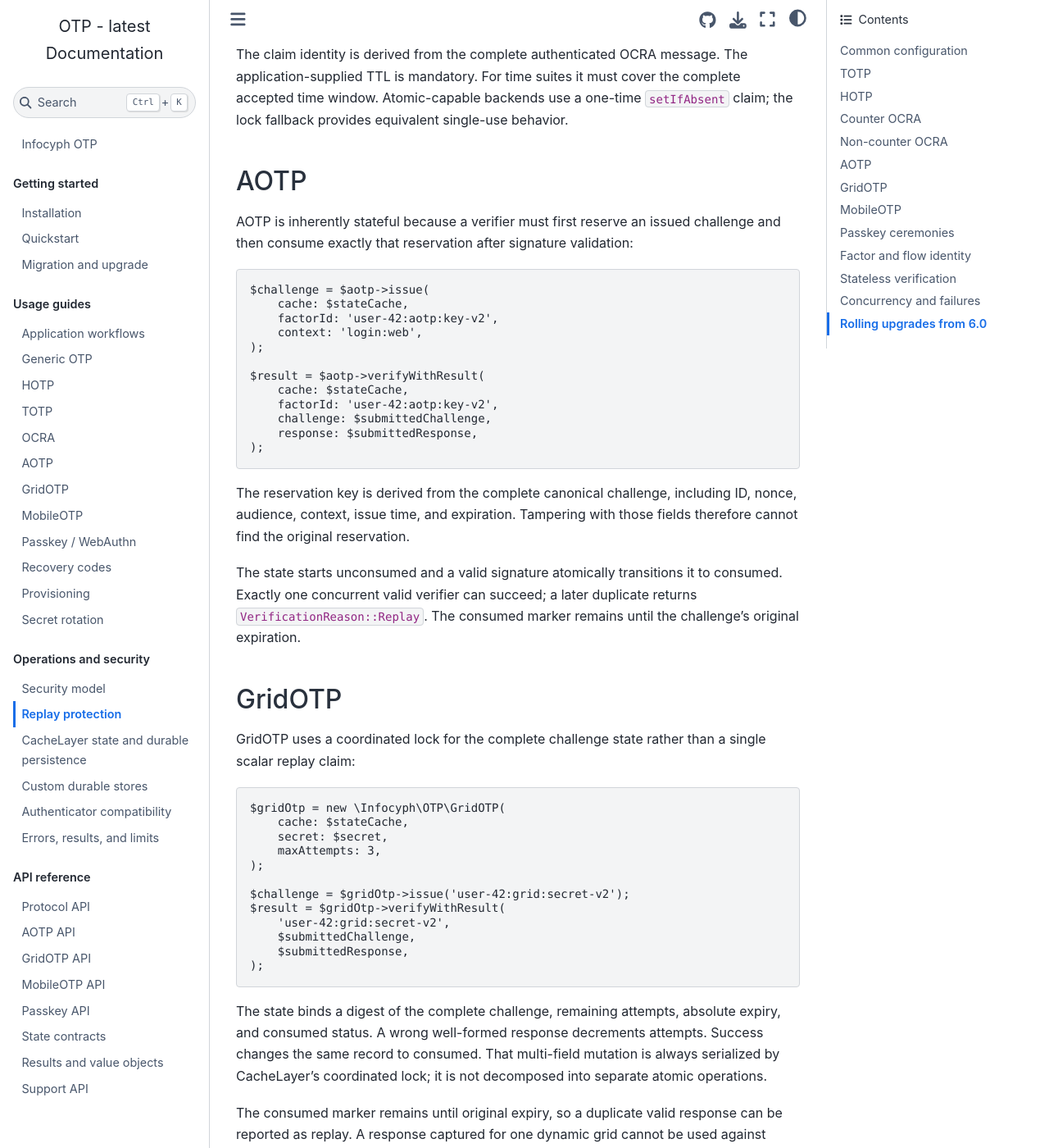
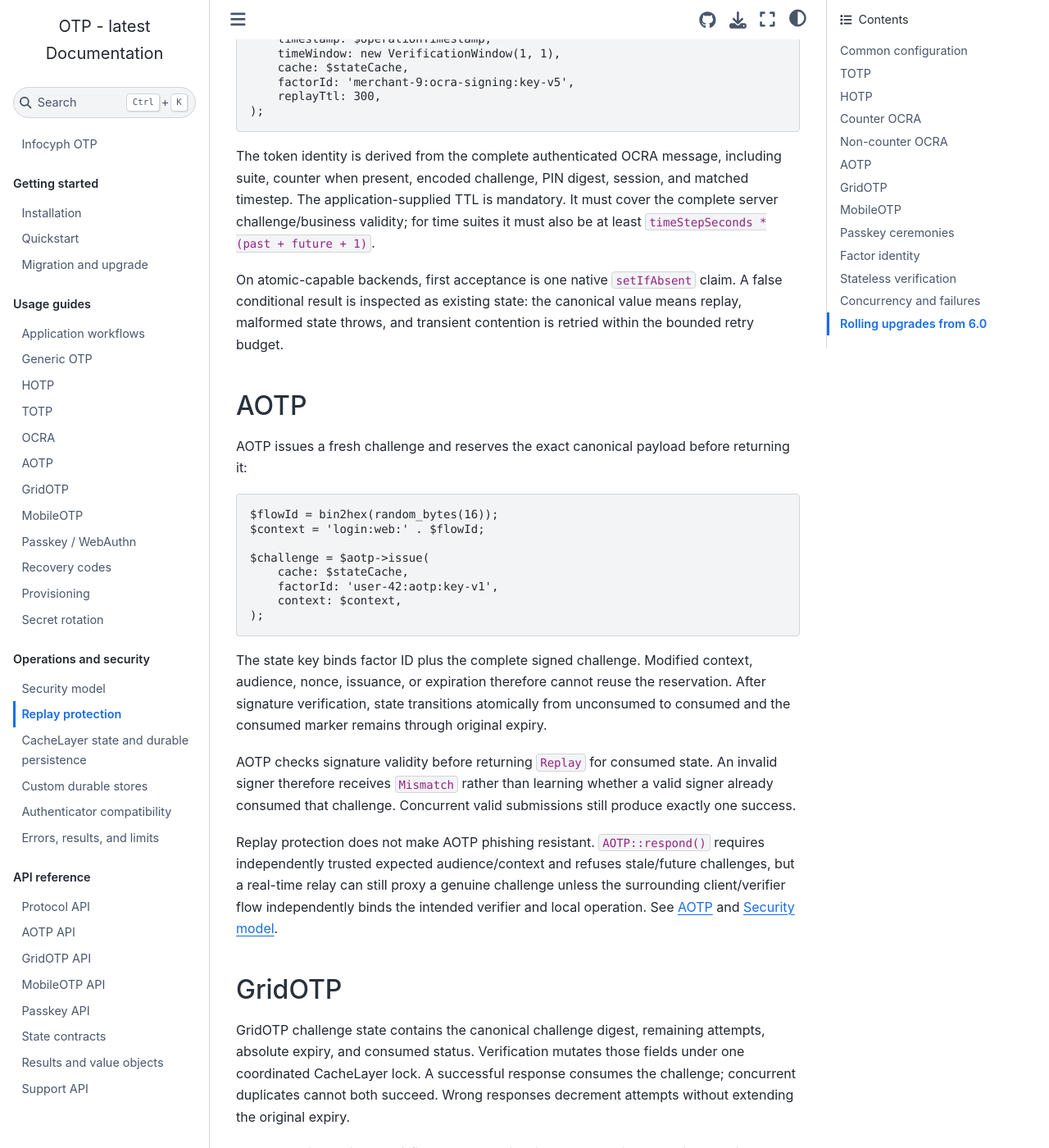
Before and after one commit to infocyph/OTP, a Sphinx documentation site: the page built from docs/guides/replay-protection.rst, in a window 1280 px wide and 1400 px high, scrolled down 2392 px. Shown: the whole window at 82% size. Built offline with Sphinx 7.4.7 and the Sphinx Book theme 1.1.4, drawn with Linux system fonts in a browser that asks for light colours; some of the changed text lies outside the part shown.

Commit message:
document hardened AOTP replay semantics

```diff
--- a/docs/guides/replay-protection.rst
+++ b/docs/guides/replay-protection.rst
@@ -1,39 +1,39 @@
 Replay protection
 =================
 
-A mathematically or cryptographically valid credential can still be unsafe if it
-is accepted twice. OTP 6.1 uses CacheLayer 3.3 for package-owned one-time and
-monotonic authentication state.
+A mathematically valid OTP or authentication proof can still be unsafe if
+accepted twice. Calculation-only helpers remain available where interoperability
+or enrollment checks need stateless behavior, while detailed verification paths
+can use CacheLayer for atomic acceptance state.
 
 Common configuration
 --------------------
 
-For replay-aware HOTP/TOTP/OCRA/MobileOTP calls, pass both values or neither:
+Replay-aware HOTP/TOTP/OCRA/MobileOTP use both of these values or neither:
 
 * an integrity-protected, fail-closed, authoritative CacheLayer
   ``AuthenticationStateCacheInterface``; and
-* a 1–190 byte generation-specific ``factorId``.
+* a 1–190 byte, generation-specific ``factorId``.
 
-Supplying only part of that pair throws ``InvalidArgumentException``. AOTP also
-uses a generation-specific factor ID, but its cache is passed directly to
-``issue()``/``verify*()``. GridOTP owns the cache in its constructor and takes a
-factor ID when issuing/verifying. Passkey owns the cache in its constructor and
-uses a flow-specific ``binding`` plus random ceremony ID rather than a durable
-factor ID for ceremony state.
+AOTP always requires the CacheLayer state cache and factor ID because issuance
+itself reserves a one-time challenge. GridOTP always requires CacheLayer because
+its challenge/attempt/replay record is package-owned state. Passkey always uses
+CacheLayer for short-lived registration/authentication ceremony state.
 
+Supplying only part of an optional replay pair throws ``InvalidArgumentException``.
 Unsafe cache policies and backend failures throw and must produce a temporary
 authentication failure.
 
-OTP 6.1 requires CacheLayer 3.3 or newer. Scalar replay transitions prefer the
+OTP 6.1 requires CacheLayer 3.3 or newer. Scalar replay transitions use the
 native ``AtomicCacheProviderInterface`` capability when the configured backend
 exposes it. Backends without atomics remain supported when they provide a
 coordinated authentication-state lock. Native atomic failures never fall back to
-locks after the atomic path has been selected.
+locks after an operation has been selected.
 
 ``GenericOtp``, ``GridOTP``, and ``Passkey`` are intentionally lock-based because
-their multi-field state must transition as one serializable unit.
+their multi-field state transitions must remain serializable.
 
-See :doc:`storage` for complete backend requirements.
+See :doc:`storage` for complete Redis, PDO, and local-development setup.
 
 TOTP
 ----
@@ -56,7 +56,7 @@ equal or older steps are replay even if not individually submitted.
 
 With an atomic-capable backend the transition is a bounded
 read/``setIfAbsent``/``compareAndSet`` loop. The state can only move forward.
-A backend without atomics uses the factor-specific coordinated lock fallback.
+A backend without atomics uses the factor-specific coordinated lock path.
 
 HOTP
 ----
@@ -76,6 +76,8 @@ counters return ``VerificationReason::Replay``. Persist the application's
 ``nextCounter`` as durable business state too; the CacheLayer backend used here
 must not evict or expire the monotonic replay record.
 
+Atomic-capable backends use the same bounded monotonic CAS algorithm as TOTP.
+
 Counter OCRA
 ------------
 
@@ -109,123 +112,94 @@ Non-counter OCRA
        replayTtl: 300,
    );
 
-The claim identity is derived from the complete authenticated OCRA message. The
-application-supplied TTL is mandatory. For time suites it must cover the complete
-accepted time window. Atomic-capable backends use a one-time ``setIfAbsent``
-claim; the lock fallback provides equivalent single-use behavior.
+The token identity is derived from the complete authenticated OCRA message,
+including suite, counter when present, encoded challenge, PIN digest, session,
+and matched timestep. The application-supplied TTL is mandatory. It must cover
+the complete server challenge/business validity; for time suites it must also be
+at least ``timeStepSeconds * (past + future + 1)``.
+
+On atomic-capable backends, first acceptance is one native ``setIfAbsent``
+claim. A false conditional result is inspected as existing state: the canonical
+value means replay, malformed state throws, and transient contention is retried
+within the bounded retry budget.
 
 AOTP
 ----
 
-AOTP is inherently stateful because a verifier must first reserve an issued
-challenge and then consume exactly that reservation after signature validation:
+AOTP issues a fresh challenge and reserves the exact canonical payload before
+returning it:
 
 .. code-block:: php
 
+   $flowId = bin2hex(random_bytes(16));
+   $context = 'login:web:' . $flowId;
+
    $challenge = $aotp->issue(
        cache: $stateCache,
-       factorId: 'user-42:aotp:key-v2',
-       context: 'login:web',
+       factorId: 'user-42:aotp:key-v1',
+       context: $context,
    );
 
-   $result = $aotp->verifyWithResult(
-       cache: $stateCache,
-       factorId: 'user-42:aotp:key-v2',
-       challenge: $submittedChallenge,
-       response: $submittedResponse,
-   );
+The state key binds factor ID plus the complete signed challenge. Modified
+context, audience, nonce, issuance, or expiration therefore cannot reuse the
+reservation. After signature verification, state transitions atomically from
+unconsumed to consumed and the consumed marker remains through original expiry.
 
-The reservation key is derived from the complete canonical challenge, including
-ID, nonce, audience, context, issue time, and expiration. Tampering with those
-fields therefore cannot find the original reservation.
+AOTP checks signature validity before returning ``Replay`` for consumed state.
+An invalid signer therefore receives ``Mismatch`` rather than learning whether a
+valid signer already consumed that challenge. Concurrent valid submissions still
+produce exactly one success.
 
-The state starts unconsumed and a valid signature atomically transitions it to
-consumed. Exactly one concurrent valid verifier can succeed; a later duplicate
-returns ``VerificationReason::Replay``. The consumed marker remains until the
-challenge's original expiration.
+Replay protection does not make AOTP phishing resistant. ``AOTP::respond()``
+requires independently trusted expected audience/context and refuses stale/future
+challenges, but a real-time relay can still proxy a genuine challenge unless the
+surrounding client/verifier flow independently binds the intended verifier and
+local operation. See :doc:`aotp` and :doc:`security`.
 
 GridOTP
 -------
 
-GridOTP uses a coordinated lock for the complete challenge state rather than a
-single scalar replay claim:
+GridOTP challenge state contains the canonical challenge digest, remaining
+attempts, absolute expiry, and consumed status. Verification mutates those fields
+under one coordinated CacheLayer lock. A successful response consumes the
+challenge; concurrent duplicates cannot both succeed. Wrong responses decrement
+attempts without extending the original expiry.
 
-.. code-block:: php
-
-   $gridOtp = new \Infocyph\OTP\GridOTP(
-       cache: $stateCache,
-       secret: $secret,
-       maxAttempts: 3,
-   );
-
-   $challenge = $gridOtp->issue('user-42:grid:secret-v2');
-   $result = $gridOtp->verifyWithResult(
-       'user-42:grid:secret-v2',
-       $submittedChallenge,
-       $submittedResponse,
-   );
-
-The state binds a digest of the complete challenge, remaining attempts, absolute
-expiry, and consumed status. A wrong well-formed response decrements attempts.
-Success changes the same record to consumed. That multi-field mutation is always
-serialized by CacheLayer's coordinated lock; it is not decomposed into separate
-atomic operations.
-
-The consumed marker remains until original expiry, so a duplicate valid response
-can be reported as replay. A response captured for one dynamic grid cannot be
-used against another challenge.
+Because GridOTP is a multi-field state machine, it does not switch to native
+atomics even when the backend exposes them.
 
 MobileOTP
 ---------
 
-Replay-aware MobileOTP uses the same greatest-accepted-timestep rule as TOTP,
-but the protocol period is 10 seconds:
+Replay-aware MobileOTP stores the greatest accepted 10-second timestep using the
+same monotonic scalar state machinery as TOTP:
 
 .. code-block:: php
 
    $result = $mobile->verifyWithWindow(
        otp: $submittedOtp,
-       window: new VerificationWindow(past: 1, future: 1),
        cache: $stateCache,
-       factorId: 'user-42:mobile:secret-v2',
+       factorId: 'user-42:mobile:secret-v1',
    );
 
-The TTL is ``10 * (past + future + 1)`` seconds. Once a timestep is accepted,
-equal or lower accepted candidates cannot succeed for that factor generation.
-The protocol permits windows up to 18 steps in each direction for legacy
-compatibility, but use the smallest window the deployment actually needs.
+Equal/older accepted timesteps are replay. The legacy verification window may be
+widened explicitly, but replay state still moves only forward.
 
 Passkey ceremonies
 ------------------
 
-Passkey/WebAuthn signatures and authenticator counters are validated by
-``web-auth/webauthn-lib``. OTP additionally makes each registration or
-authentication ceremony one-time at the application boundary.
+Passkey stores the complete registration/authentication options and ceremony
+metadata under a random one-time ceremony ID. Successful completion marks the
+ceremony consumed until its original expiry so duplicate valid browser responses
+can be reported as replay rather than as a missing ceremony.
 
-.. code-block:: php
+Passkey ceremony state is lock-based because type, options, binding, expiry, and
+consumed state transition together. Durable WebAuthn ``CredentialRecord`` data is
+not replay cache state and must remain in the application's authoritative durable
+store.
 
-   $binding = 'login-flow-9af3';
-   $ceremony = $passkey->beginAuthentication($binding);
-
-   $result = $passkey->finishAuthentication(
-       binding: $binding,
-       ceremonyId: $submittedCeremonyId,
-       credentialRecordJson: $storedCredentialRecord,
-       credentialJson: $browserCredentialJson,
-   );
-
-The server stores ceremony type, complete serialized request/creation options,
-optional user handle, absolute expiry, and consumed status under a random 128-bit
-ceremony ID. The entire record is lock-coordinated. A successful ceremony is
-marked consumed through its original TTL so concurrent/repeated assertions are
-reported as replay.
-
-Passkey durable ``CredentialRecord`` data is not replay cache. Persist the
-updated record returned after successful authentication because authenticator
-counter/backup/verification state may have changed.
-
-Factor and flow identity
-------------------------
+Factor identity
+---------------
 
 A factor ID must distinguish account, protocol, suite/configuration, secret/key
 generation, and any generation in which a moving counter can reset. Examples:
@@ -239,62 +213,55 @@ generation, and any generation in which a moving counter can reset. Examples:
    user-42:grid:secret-v2
    user-42:mobile:secret-v2
 
-The raw factor ID is hashed into package keys. Hashing prevents direct disclosure
-in backend key listings but does not make reuse safe. Change the ID when a
-secret/key rotates, a suite changes, a MobileOTP secret/PIN generation changes,
-or a counter legitimately resets.
+The raw factor ID is hashed into the package key. Hashing prevents direct
+disclosure in backend key listings but does not make reuse safe. Change the ID
+when a secret/key rotates, a suite changes, or a counter legitimately resets.
 
-Passkey ``binding`` is different: it identifies the specific registration/login
-flow. Make it flow-specific and bind it server-side to the intended account or
-pre-authentication session. Durable passkey identity comes from WebAuthn
-credential IDs, not the ceremony binding.
+Passkey ceremony bindings are different: use flow-specific identifiers. Durable
+credential identity comes from WebAuthn credential IDs.
 
 Stateless verification
 ----------------------
 
-``TOTP::verify()``, ``HOTP::verify()``, ``OCRA::verify()``, and
-``MobileOTP::verify()`` can perform protocol verification without package replay
-state. This is appropriate for test vectors, enrollment confirmation, or a caller
-that performs an equivalent atomic transition in a larger transaction. It is not
-single-use protection by itself.
+``TOTP::verify()``, ``HOTP::verify()``, ``OCRA::verify()``, and MobileOTP's
+non-cache verification path perform only protocol mathematics. This is useful
+for test vectors, enrollment confirmation, or callers that implement an
+equivalent atomic transition in a larger transaction. It is not single-use
+protection by itself.
 
-AOTP, GridOTP, and Passkey are challenge/ceremony protocols whose normal
-verification path is stateful by design.
+AOTP, GridOTP, GenericOtp, and Passkey ceremonies own issuance/acceptance state
+and therefore use the configured CacheLayer path directly.
 
 Concurrency and failures
 ------------------------
 
-For every production backend, test at least:
+For every production backend/topology, test at least:
 
-#. two concurrent equal TOTP/HOTP/OCRA/MobileOTP matches produce one acceptance
-   where the protocol/state policy promises single use;
-#. two concurrent valid AOTP submissions produce exactly one success and one
-   replay;
-#. GridOTP attempts and consumption cannot race under its lock;
-#. a successful Passkey ceremony cannot be accepted twice;
+#. two concurrent equal matches produce one success and one replay;
 #. a higher accepted moving factor prevents a later lower value;
 #. different factor/key generations do not collide;
+#. AOTP duplicate valid signatures consume one reservation exactly once;
+#. GridOTP attempts/expiry/consumption remain serialized under concurrency;
+#. Passkey duplicate ceremony completion succeeds at most once;
 #. atomic contention is bounded and never regresses state;
 #. an atomic backend failure never falls back to an unlocked or lock-based write;
 #. lock fallback never writes after lock timeout or ownership loss;
 #. malformed persisted state throws instead of becoming replay/miss;
-#. read/write/delete errors throw instead of becoming a cache miss; and
+#. read/write errors throw instead of becoming a cache miss; and
 #. restart, failover, expiry, and eviction match each primitive's durability
    requirements.
 
-Do not use ``Cache::memory`` for production authentication state. Do not use
+Do not use ``Cache::memory`` for production authentication state: it coordinates
+neither workers nor hosts and disappears on restart. Do not use
 ``Cache::remember()`` for these transitions because it does not express the
-required compare/claim/multi-field semantics.
+required compare/claim semantics.
 
 Rolling upgrades from 6.0
 -------------------------
 
-OTP 6.0 coordinates the existing HOTP/TOTP/OCRA replay mutations with locks. OTP
-6.1 prefers native atomics when available while keeping those existing replay
-keys and values. Do not run stateful 6.0 and atomic-path 6.1 workers concurrently
-for an extended rolling window because the two versions do not coordinate
-through the same primitive. Drain or replace 6.0 stateful workers before
-activating 6.1 workers that share the same replay backend.
-
-AOTP, GridOTP, MobileOTP, and Passkey use independently namespaced state added in
-6.1, so they do not collide with carried-forward HOTP/TOTP/OCRA/GenericOtp state.
+OTP 6.0 coordinates existing replay mutations with locks. OTP 6.1 prefers native
+atomics when available while keeping those existing replay keys and values. Do
+not run stateful 6.0 and atomic-path 6.1 workers concurrently for an extended
+rolling window, because the two versions do not coordinate through the same
+primitive. Drain or replace 6.0 stateful workers before activating 6.1 workers
+that share the same replay backend.
```
Also changed, not shown: other parts of docs/guides/replay-protection.rst (+1 -0 lines).
